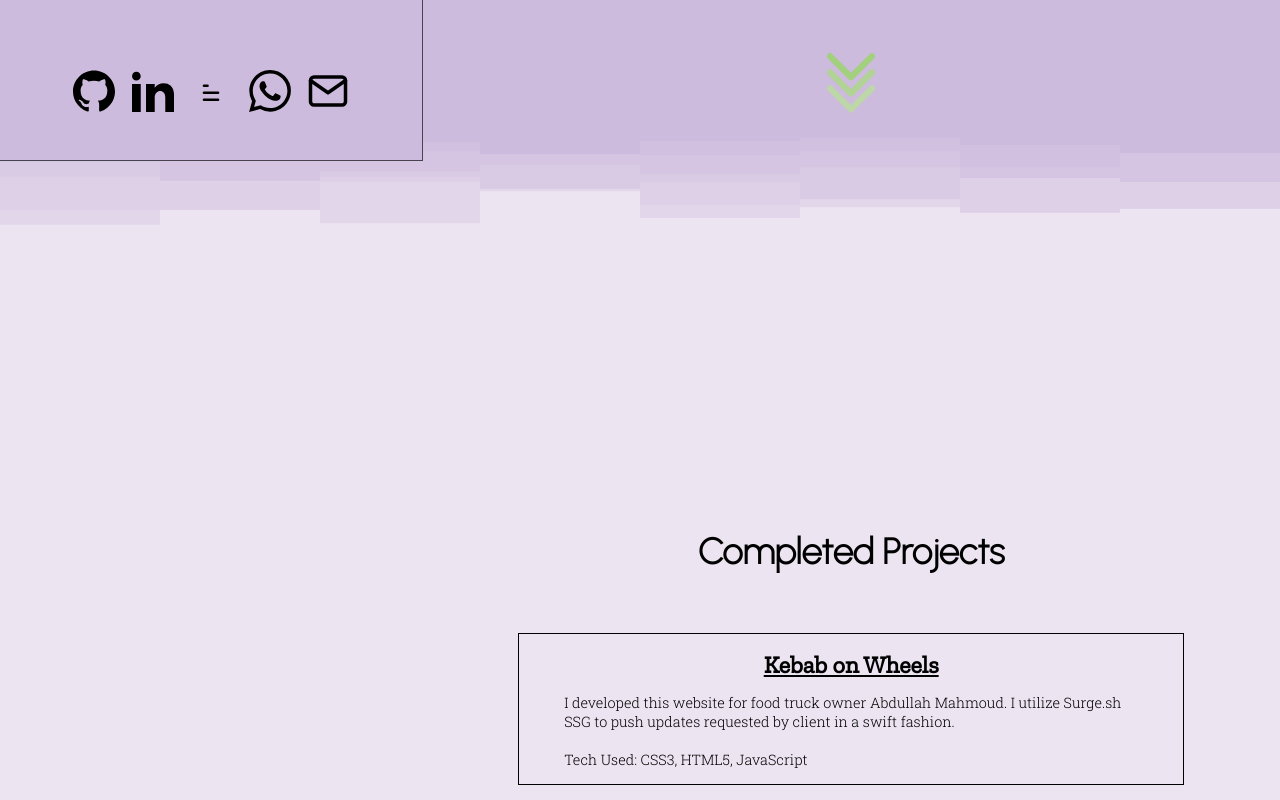
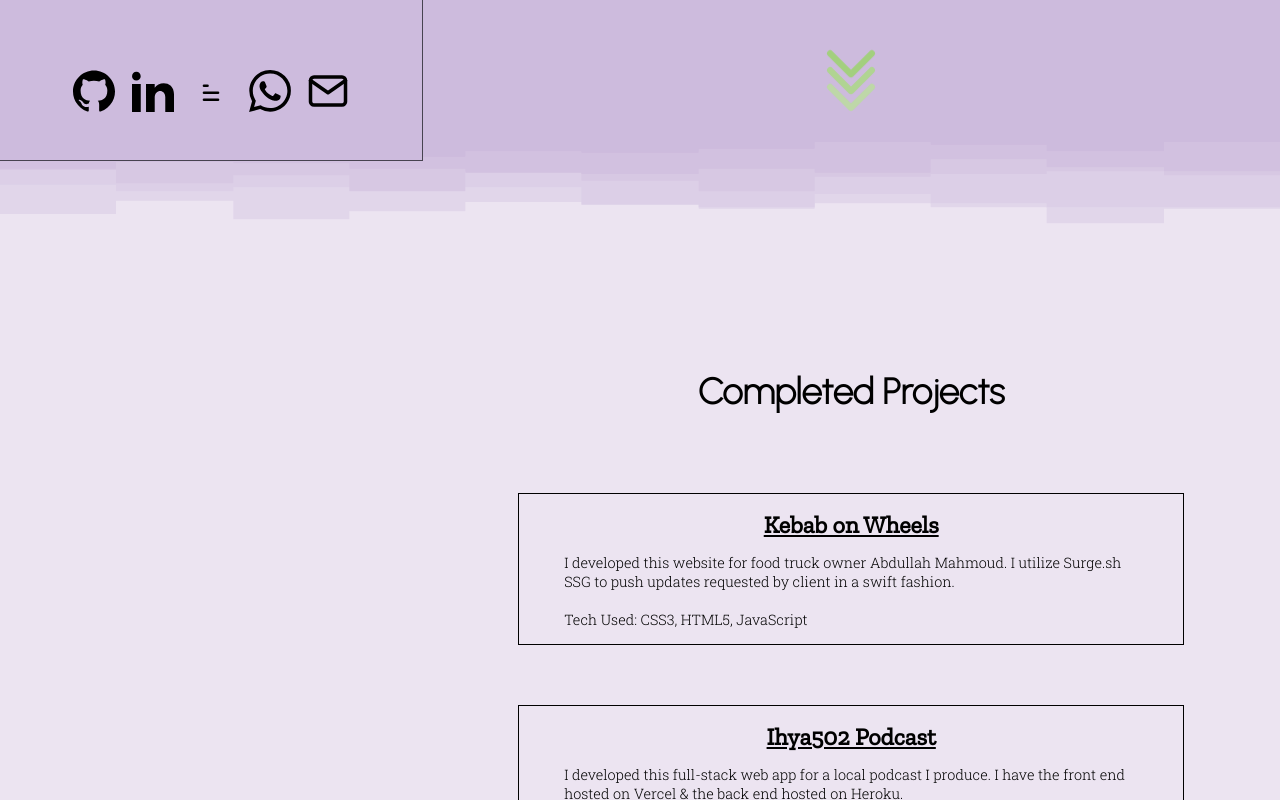
Before and after one commit to hamzafoy/hamza_foy_anthology, a React (Create React App) app: page / in a window 1280 px wide. Shown: the part 660-1460 px from the top of the page. Built offline with nearby package versions, Linux system fonts and the light colour scheme.

Commit message:
fixing aspect ratio for the body section container.

```diff
--- a/src/BodySection/BodySection.css
+++ b/src/BodySection/BodySection.css
@@ -12,7 +12,7 @@
 
 
 .body__layered-step-divider {
-    aspect-ratio: 320/320;
+    aspect-ratio: 320/180;
     width: 100%;
     background-position: center;
     background-repeat: no-repeat;
@@ -95,11 +95,12 @@
     font-family: 'Urbanist', sans-serif;
     font-size: 2.25em;
     margin-bottom: 2.5vh;
+    margin-left: 33%;
 }
 
 
 .body__layered-step-divider {
-    aspect-ratio: 960/300;
+    aspect-ratio: 960/180;
     width: 100%;
     background-position: center;
     background-repeat: no-repeat;
--- a/src/BodySection/BodySection.js
+++ b/src/BodySection/BodySection.js
@@ -21,11 +21,11 @@ class BodySection extends React.Component {
 
                 </div>
 
+                <h1 className="project-list__label">
+                    Completed Projects
+                </h1>
+
                 <section className="body">
-
-                    <h1 className="project-list__label">
-                        Completed Projects
-                    </h1>
 
                     <aside className="project-list__item">
 
```
Also changed, not shown: src/BodySection/resources/img/layered-step-white-bottom.svg, src/BodySection/resources/img/layered-step-white-top.svg.
